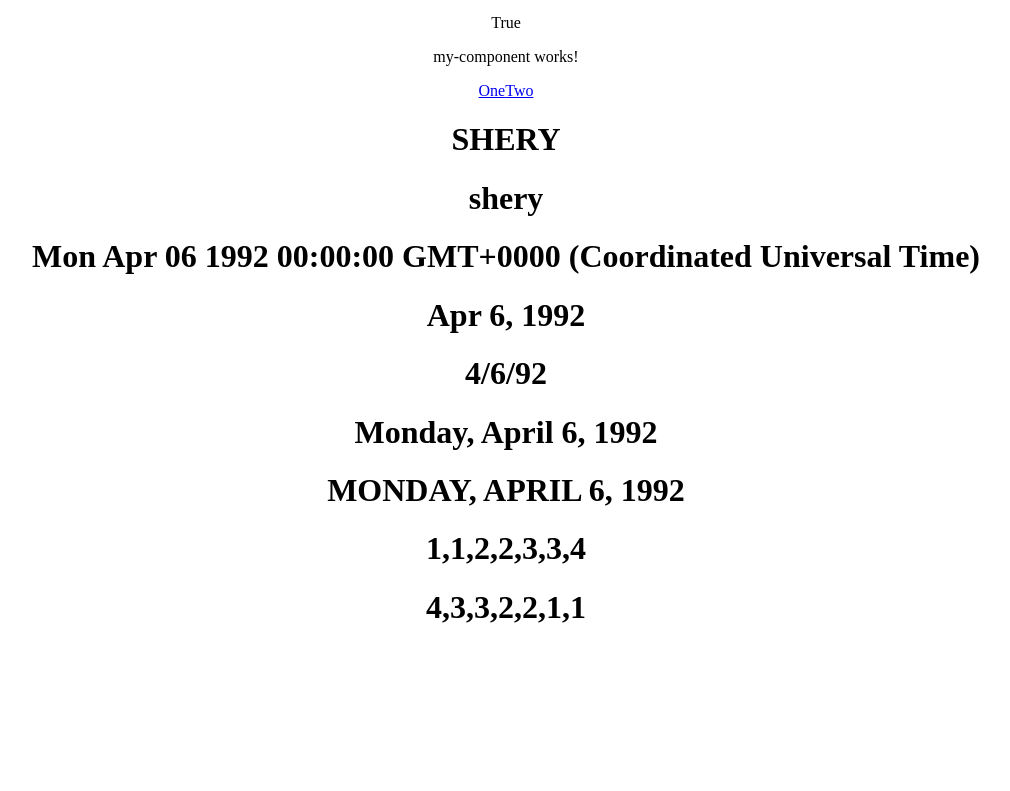
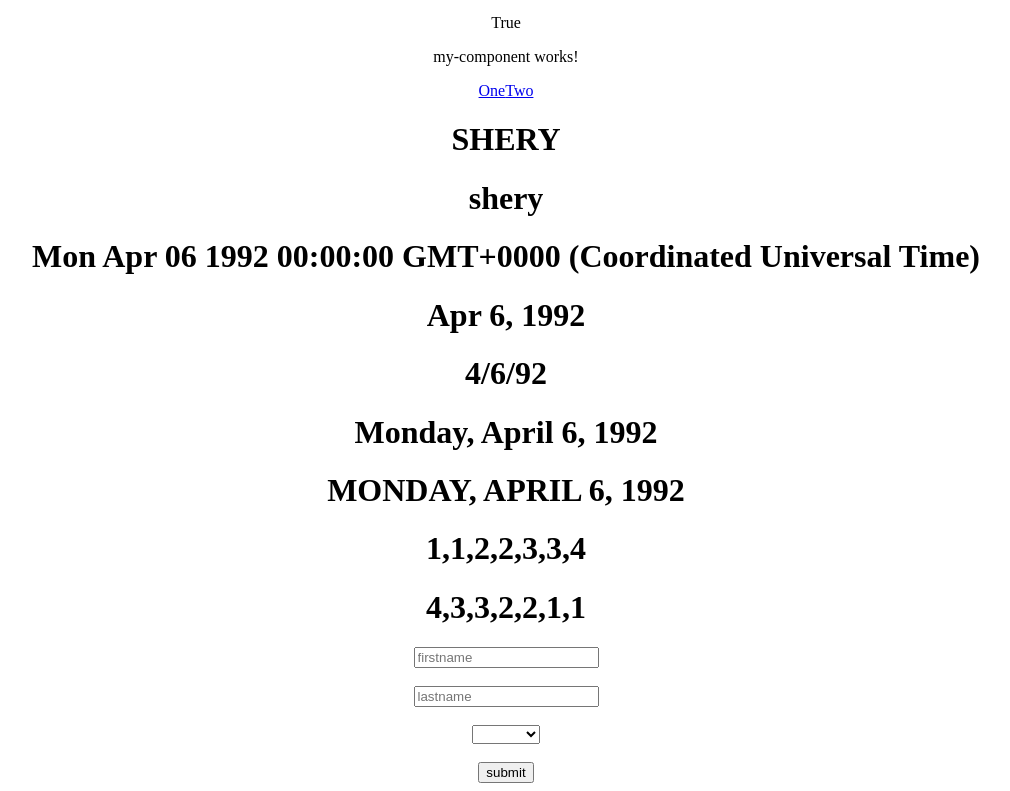
Before and after one commit to Shery11/Angular-4-reference-code, an Angular app: page / in a window 1280 px wide. Shown: the part 276-1067 px from the top of the page, without its empty margins (134-1144 px from the left). Before the commit the page ends 923 px from the top, so only its background shows below. Built offline with nearby package versions, Linux system fonts and the light colour scheme.

Commit message:
template driven forms

```diff
--- a/src/app/app.component.html
+++ b/src/app/app.component.html
@@ -15,7 +15,7 @@
 
  <ng-template #firstTemp>This is first template</ng-template>
 
- <ng-template #secondTemp>This is first template</ng-template>
+ <ng-template #secondTemp>This is second template</ng-template>
 
   <br>
   <p *ngIf="myName == 'Shery'">True</p>
@@ -46,4 +46,24 @@
 
 <h1>{{arr | sort : 'ascending'}}</h1>
 <h1>{{arr | sort : 'descending'}}</h1>
+
+
+<!-- template driven forms -->
+
+<form #userForm = "ngForm" (ngSubmit) = "onSubmit(userForm.value)">
+
+  <input type="text" name="firstname" placeholder="firstname" ngModel>
+  <br><br>
+  <input type="text" name="lastname" placeholder="lastname" ngModel>
+  <br><br>
+  <select name="language" ngModel>
+    <option value="C++">C++</option>
+    <option value="Jave">Jave</option>
+    <option value="Angular">Angular</option>
+  </select>
+  <br><br>
+
+  <input type="submit" value="submit">
+</form>
+
 </div>
--- a/src/app/app.component.ts
+++ b/src/app/app.component.ts
@@ -22,9 +22,12 @@ export class AppComponent {
   day = new Date(1992,3,6);
 
 
-  // custom pipes
+  // template driven forms
+  // automaticaly detects the form and finds its ngModel elemets and gets the data
 
-
+  onSubmit = function(user){
+    console.log(user);
+  }
 
 
 
--- a/src/app/app.module.ts
+++ b/src/app/app.module.ts
@@ -1,7 +1,7 @@
 import { BrowserModule } from '@angular/platform-browser';
 import { NgModule } from '@angular/core';
 import {RouterModule} from '@angular/router';
-
+import { FormsModule } from '@angular/forms';
 
 
 import { AppComponent } from './app.component';
@@ -21,6 +21,7 @@ import {SortPipe} from './app.sort'
   ],
   imports: [
     BrowserModule,
+    FormsModule,
     RouterModule.forRoot([
      {
        path:'one',
```
